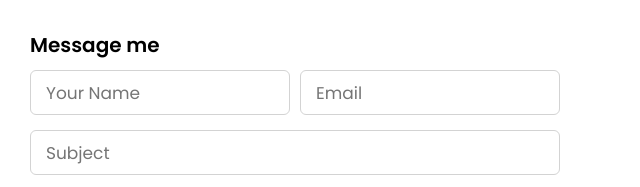
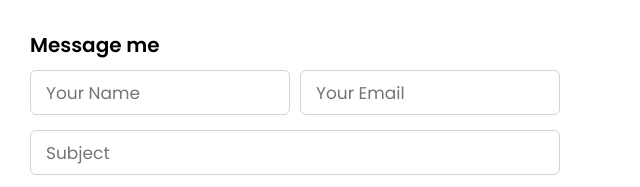
Before and after one commit to dipa007/portfolio, a plain HTML site: page index.html in a window 1280 px wide. Shown: the part 4027-4214 px from the top of the page, 640-1280 px from the left. Drawn offline with nearby package versions, Linux system fonts and the light colour scheme.

Commit message:
Update index.html
email form

```diff
--- a/index.html
+++ b/index.html
@@ -338,7 +338,7 @@
                                 <input type="text" name="Name" placeholder="Your Name" required>
                             </div>
                             <div class="field email">
-                                <input type="email" placeholder="Email" required>
+                                <input type="email" name="Email" placeholder="Your Email" required>
                             </div>
                         </div>
                         <div class="field">
```
